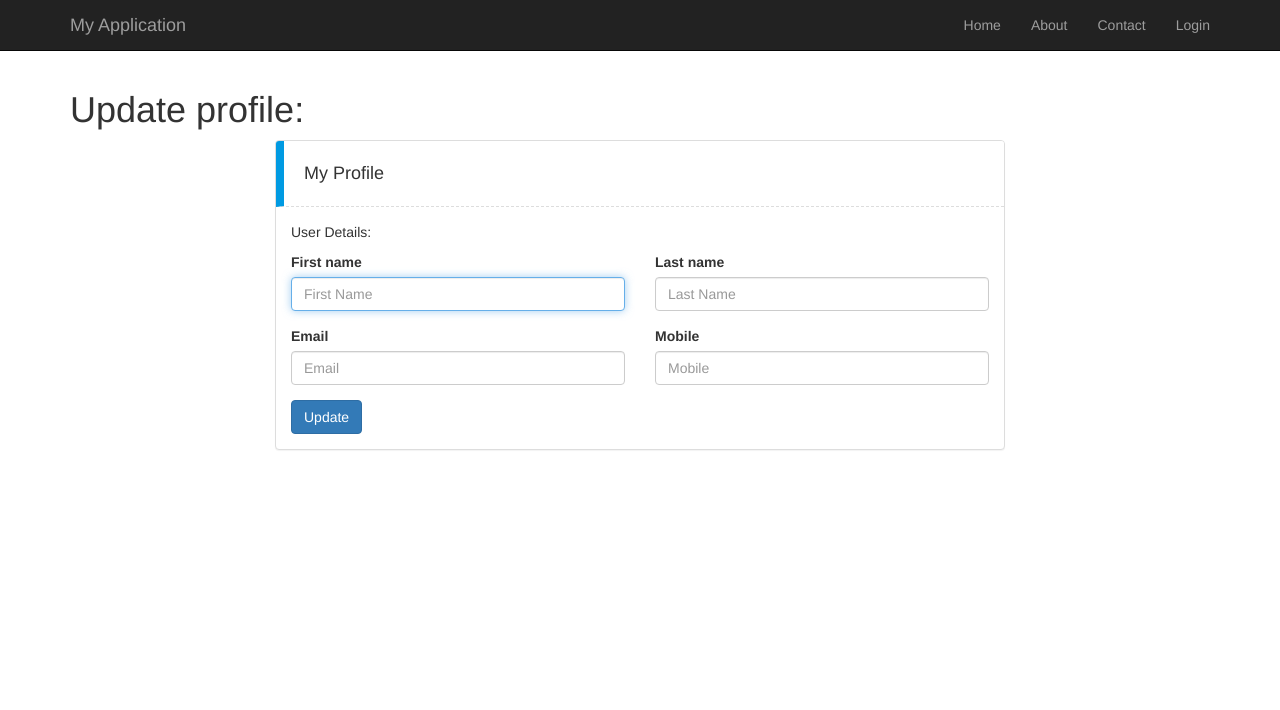
After one commit to saurabhkuhikar/basic_application, a Yii app: template views/account/profile.php in a window 1280 px wide. The commit adds this page. Shown: the top 710 px of the page. Run offline with PHP 8.4 and a stand-in for Yii, Linux system fonts and the light colour scheme; the template is opened without the code that fills it, so the values that code supplies are empty; form fields are guessed from the names that the template uses; some libraries are stand-ins or nearby versions.

Commit message:
changes files

```diff
--- a/controllers/SiteController.php
+++ b/controllers/SiteController.php
@@ -9,6 +9,7 @@ use yii\web\Response;
 use yii\filters\VerbFilter;
 use app\models\LoginForm;
 use app\models\ContactForm;
+use app\models\account;
 
 class SiteController extends Controller
 {
@@ -78,10 +79,14 @@ class SiteController extends Controller
         $model = new LoginForm();
         if ($model->load(Yii::$app->request->post()) && $model->login()) {
             return $this->redirect(['account/dashboard']);
+
         }
 
         return $this->render('login', ['model' => $model,]);
     }
+
+
+
 
     /**
      * Logout action.
@@ -122,4 +127,5 @@ class SiteController extends Controller
     {
         return $this->render('about');
     }
+
 }
--- a/models/LoginForm.php
+++ b/models/LoginForm.php
@@ -78,4 +78,5 @@ class LoginForm extends Model
 
         return $this->_user;
     }
+
 }
--- a/models/SignupForm.php
+++ b/models/SignupForm.php
@@ -96,6 +96,7 @@ class SignupForm extends Model
         return $this->_user;
     }
 
+
     /**
      * @inheritdoc
      */
--- a/models/User.php
+++ b/models/User.php
@@ -26,6 +26,7 @@ class User extends  ActiveRecord implements IdentityInterface
     public static function findIdentity($id)
     {
         return static::findOne(['id' => $id, 'status' => self::STATUS_ACTIVE]);
+
     }
 
     /**
@@ -52,6 +53,8 @@ class User extends  ActiveRecord implements IdentityInterface
     public static function findByUsername($email)
     {
         return static::findOne(['email' => $email, 'status' => self::STATUS_ACTIVE]);
+
+
     }
 
     /**
@@ -79,6 +82,7 @@ class User extends  ActiveRecord implements IdentityInterface
     public function getId()
     {
         return $this->id;
+
     }
 
     /**
--- /dev/null
+++ b/views/account/_form.php
@@ -0,0 +1,62 @@
+<?php
+
+/* @var $this yii\web\View */
+use yii\helpers\Html;
+use yii\bootstrap\ActiveForm;
+
+?>
+
+<?php
+
+ $model =Yii::$app->user->identity;
+
+ $this->title = 'My Profile';
+$this->params['breadcrumbs'][] = $this->title;
+?>
+<div class="site-login">
+    <div class="col-md-2"></div>
+    <div class="col-md-8">
+        <div class="panel panel-pro">
+            <div class="panel-heading"><?= Html::encode($this->title) ?></div>
+                <div class="panel-body">
+                    <p>User Details:</p>
+
+                    <?php $form = ActiveForm::begin(['id' => 'register-form']); ?>
+
+                        <div class="row">
+                            <div class="col-md-6">
+                                <div class="form-group">
+                                    <?= $form->field($model, 'first_name')->textInput(['autofocus' => true,'placeholder' => 'First Name']) ?>
+                                </div>
+                            </div>
+                            <div class="col-md-6">
+                                <div class="form-group">
+                                    <?= $form->field($model, 'last_name')->textInput(['autofocus' => true,'placeholder' => 'Last Name']) ?>
+                                </div>
+                            </div>
+                        </div>
+                        <div class="row">
+                            <div class="col-md-6">
+                                <div class="form-group">
+                                    <?= $form->field($model, 'email')->textInput(['autofocus' => true,'placeholder' => 'Email']) ?>
+                                </div>
+                            </div>
+                            <div class="col-md-6">
+                                <div class="form-group">
+                                    <?= $form->field($model, 'mobile')->textInput(['autofocus' => true,'placeholder' => 'Mobile']) ?>
+                                </div>
+                            </div>
+                        </div>
+
+                        <div class="row">
+                            <div class="col-md-12">
+                                <?= Html::submitButton('Update', ['class' => 'btn btn-primary', 'name' => 'update-button']) ?>
+                            </div>
+                        </div>
+                    <?php ActiveForm::end(); ?>
+                </div>
+            </div>
+        </div>
+    </div>
+    <div class="col-md-2"></div>
+</div>
--- /dev/null
+++ b/views/account/profile.php
@@ -0,0 +1,19 @@
+<?php
+
+use yii\helpers\Html;
+use yii\widgets\DetailView;
+
+/* @var $this yii\web\View */
+/* @var $model app\models\Hospital */
+
+
+?>
+<div class="account-update">
+   <?php $this->title = 'Update profile: ';?>
+    <h1><?= Html::encode($this->title) ?></h1>
+
+    <?= $this->render('_form', [
+        'model' => $model,
+    ]) ?>
+
+</div>
--- a/views/layouts/main.php
+++ b/views/layouts/main.php
@@ -43,6 +43,7 @@ AppAsset::register($this);
                     <li><a href="/site/contact">Contact</a></li>
                     <?php if (!Yii::$app->user->isGuest) { ?>
                         <li><a href="/account/dashboard">Dashboard</a></li>
+                        <li><a href="/account/profile">My Profile</a></li>
                         <li>
                             <form action="<?= Yii::getAlias('@homeUrl') .'/site/logout';?>" method="post">
                                 <input type="hidden" name="_csrf" value="<?= Yii::$app->request->csrfToken; ?>">
```
Also changed, not shown: controllers/AccountController.php (+54 -1 lines), models/Account.php (added, +56 -0 lines), models/MyProfile.php (added, +72 -0 lines), views/account/update.php (added, +14 -0 lines).
